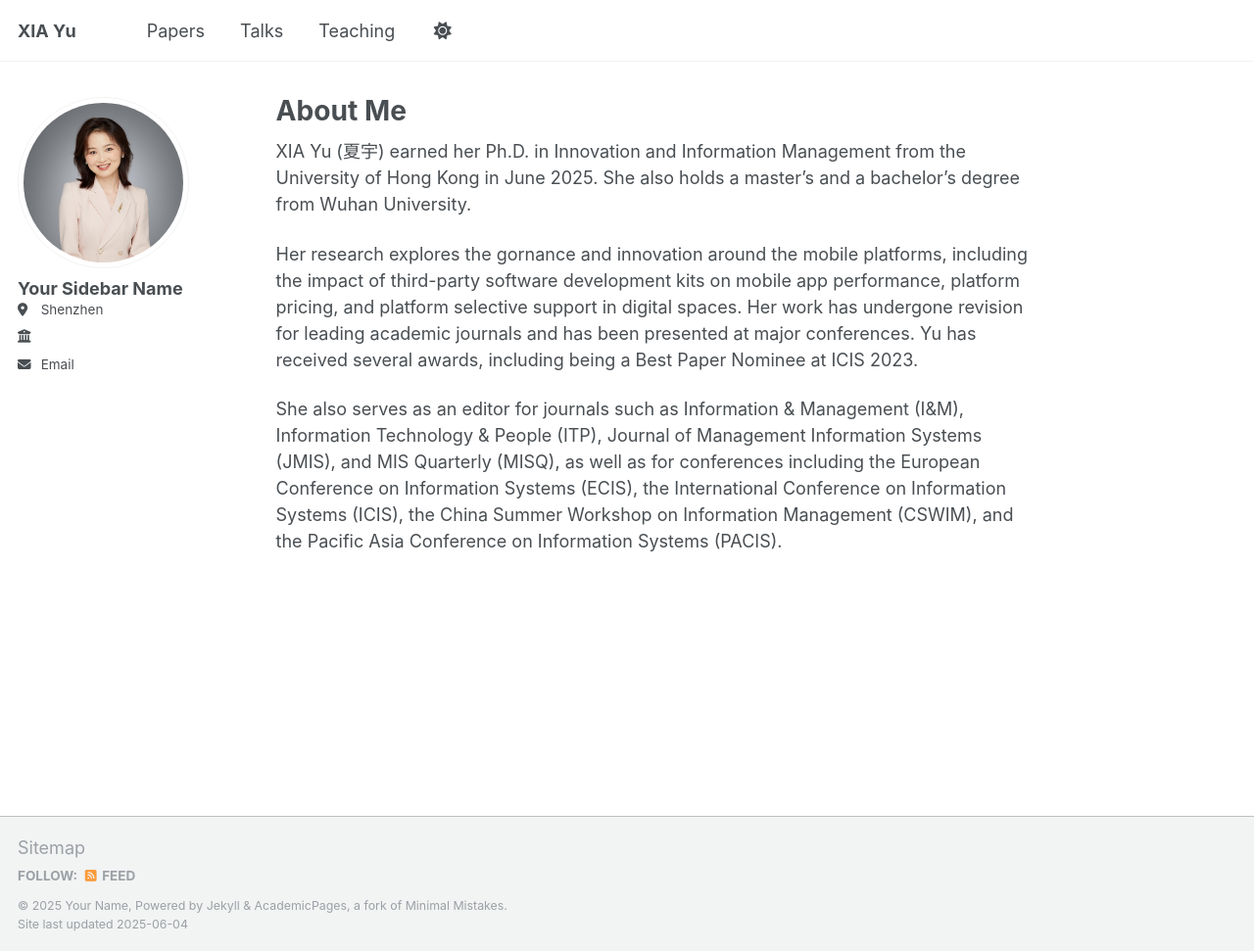
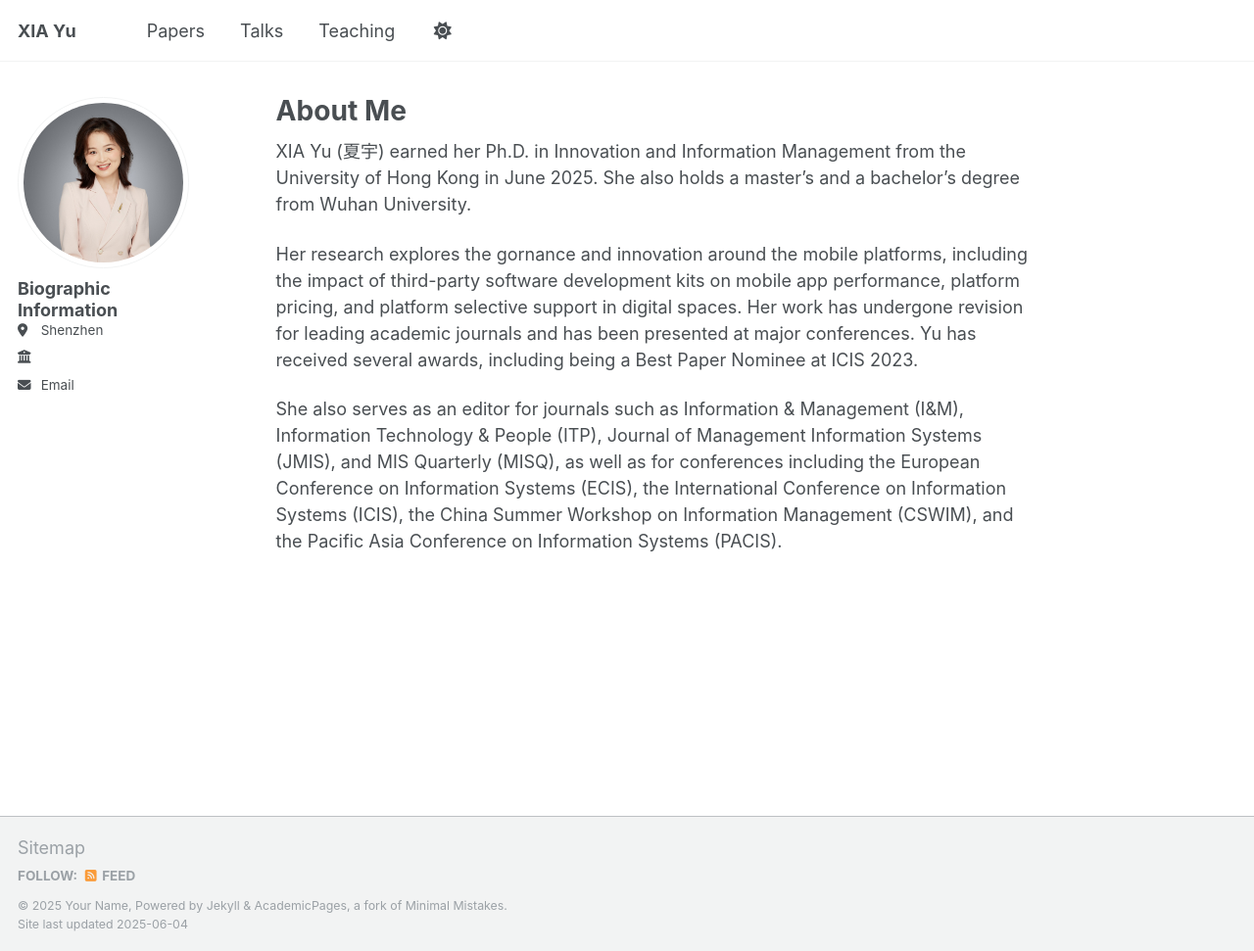
Before and after one commit to yuxia2025/yuxia2025.github.io, a Jekyll site: the page built from _pages/about.md, in a window 1280 px wide and 971 px high. Shown: the whole window at 98% size. Built offline with Jekyll 4.4.1, drawn with Linux system fonts in a browser that asks for light colours.

Commit message:
Update _config.yml

```diff
--- a/_config.yml
+++ b/_config.yml
@@ -23,7 +23,7 @@ repository               : "academicpages/academicpages.github.io"
 author:
   # Biographic information
   avatar           : "Photo.jpg"
-  name             : "Your Sidebar Name"
+  name             : "Biographic Information"
   pronouns         : # example: "she/her"
   bio              :
   location         : "Shenzhen"
```
